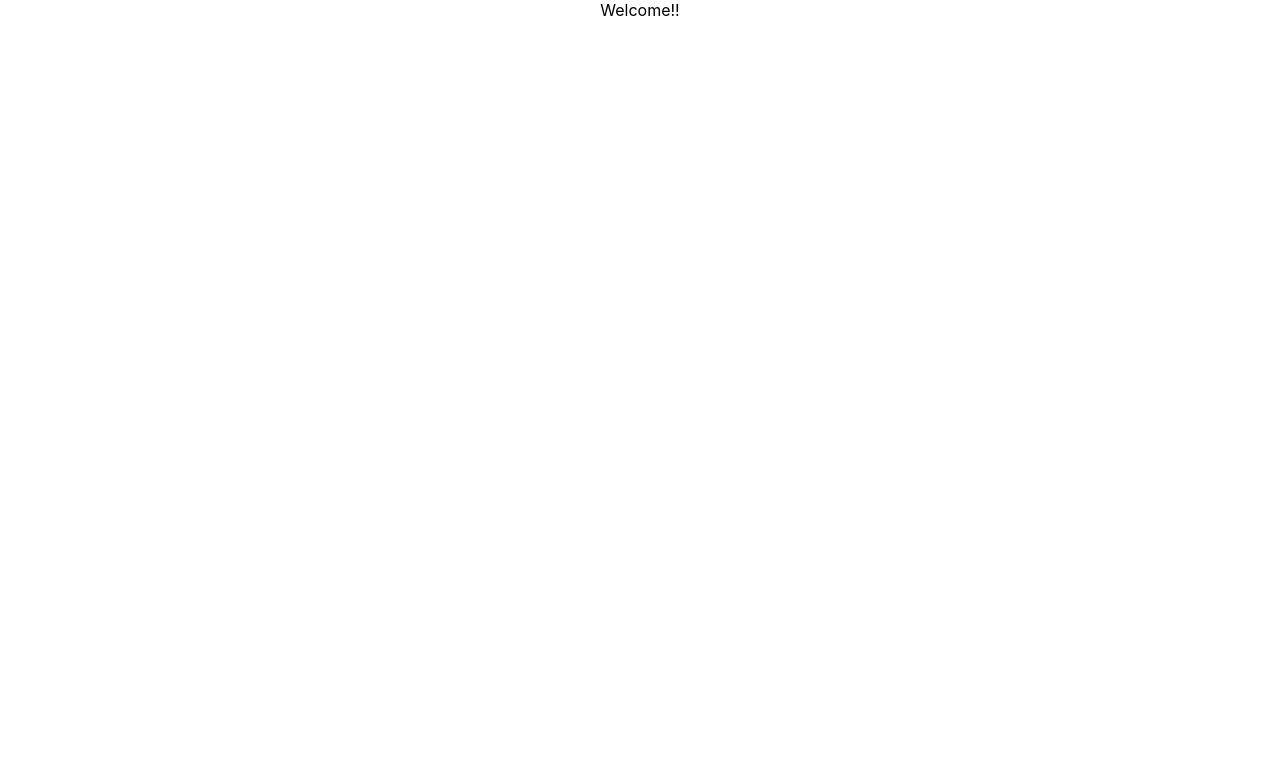
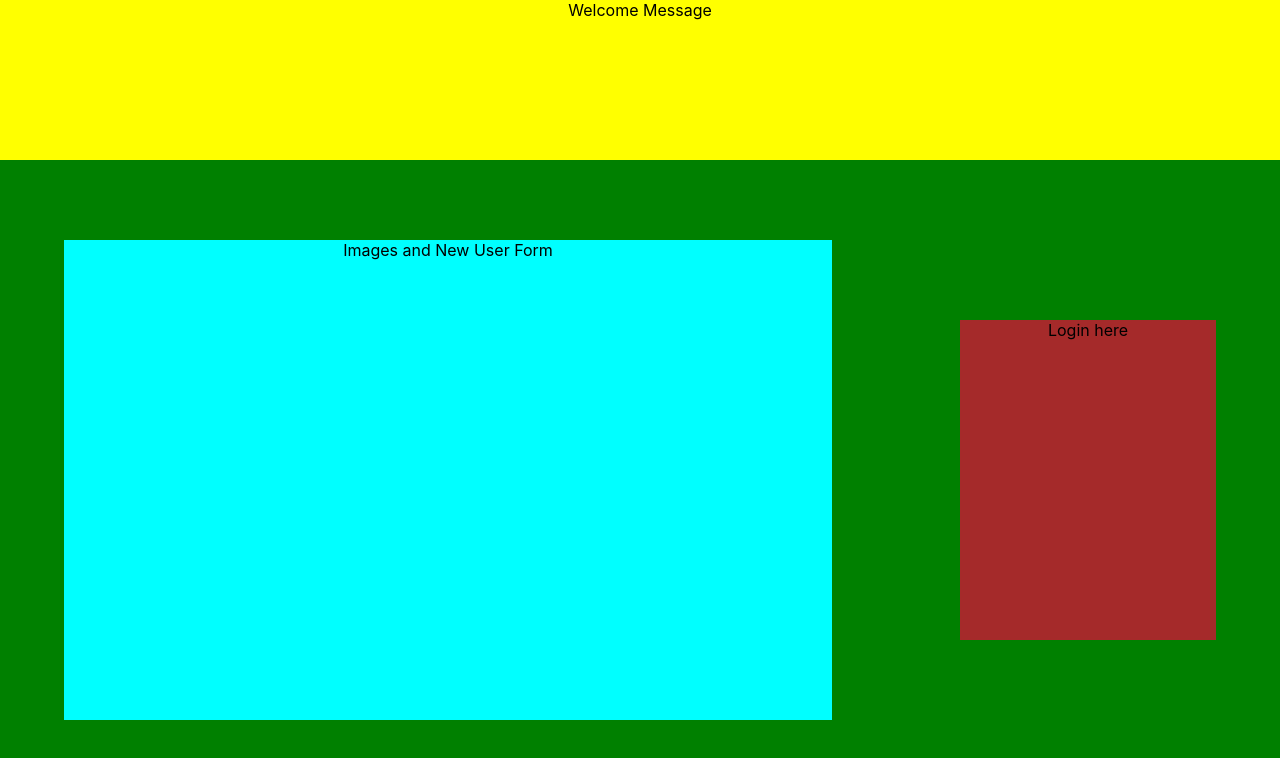
Before and after one commit to rkruzel19/HandAnalyzerDev, a React (Create React App) app in the folder frontend/: page / in a window 1280 px wide. Shown: the top 758 px of the page. Built offline with nearby package versions, Linux system fonts and the light colour scheme.

Commit message:
Layed out basic CSS to get visual skeleton

```diff
--- a/frontend/src/Pages/welcomePage/WelcomePage.css
+++ b/frontend/src/Pages/welcomePage/WelcomePage.css
@@ -0,0 +1,29 @@
+.Container{
+    background-color: royalblue;
+    height: 100vh;
+}
+
+.WelcomeMessage{
+    background-color: yellow;
+    height: 20vh;
+}
+
+.BodyArea{
+    background-color: green;
+    height: 80vh;
+    display: flex;
+}
+
+.DisplayField{
+    background-color: aqua;
+    height: 60vh;
+    width: 60vw;
+    margin: auto;
+}
+
+.LoginArea{
+    background-color: brown;
+    height: 40vh;
+    width: 20vw;
+    margin: auto;
+}
--- a/frontend/src/Pages/welcomePage/WelcomePage.js
+++ b/frontend/src/Pages/welcomePage/WelcomePage.js
@@ -2,8 +2,18 @@ import "./WelcomePage.css"
 
 export default function WelcomePage(){
     return (
-        <div>
-            Welcome!!
+        <div className="Container">
+            <div className="WelcomeMessage">
+                Welcome Message
+            </div>
+            <div className="BodyArea">
+                <div className="DisplayField">
+                    Images and New User Form
+                </div>
+                <div className="LoginArea">
+                    Login here
+                </div>
+            </div>
         </div>
     )
 }
```
